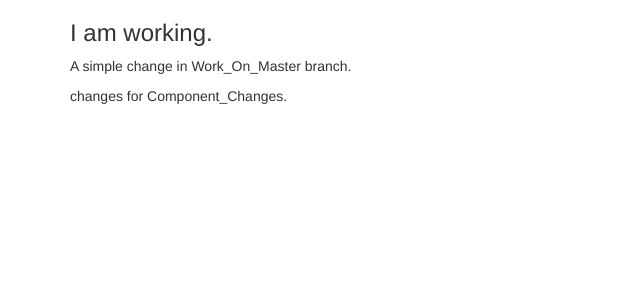
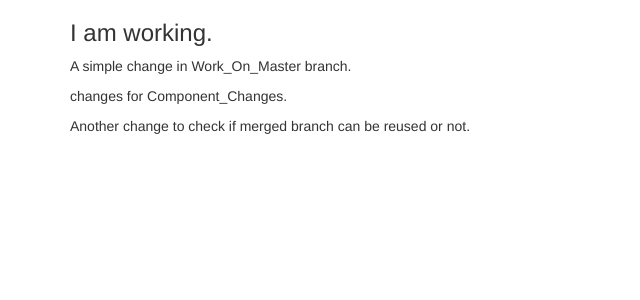
Before and after one commit to adityatrip/Angular5-UdemyFoodApp, an Angular app: page / in a window 1280 px wide. Shown: the top 300 px of the page, without its empty margins (0-640 px from the left). Built offline with nearby package versions, Linux system fonts and the light colour scheme.

Commit message:
test commit.

```diff
--- a/src/app/app.component.html
+++ b/src/app/app.component.html
@@ -4,6 +4,7 @@
             <H3>I am working.</H3>
             <p>A simple change in Work_On_Master branch.</p>
             <p>changes for Component_Changes.</p>
+            <p>Another change to check if merged branch can be reused or not.</p>
         </div>
     </div>
 </div>
```
